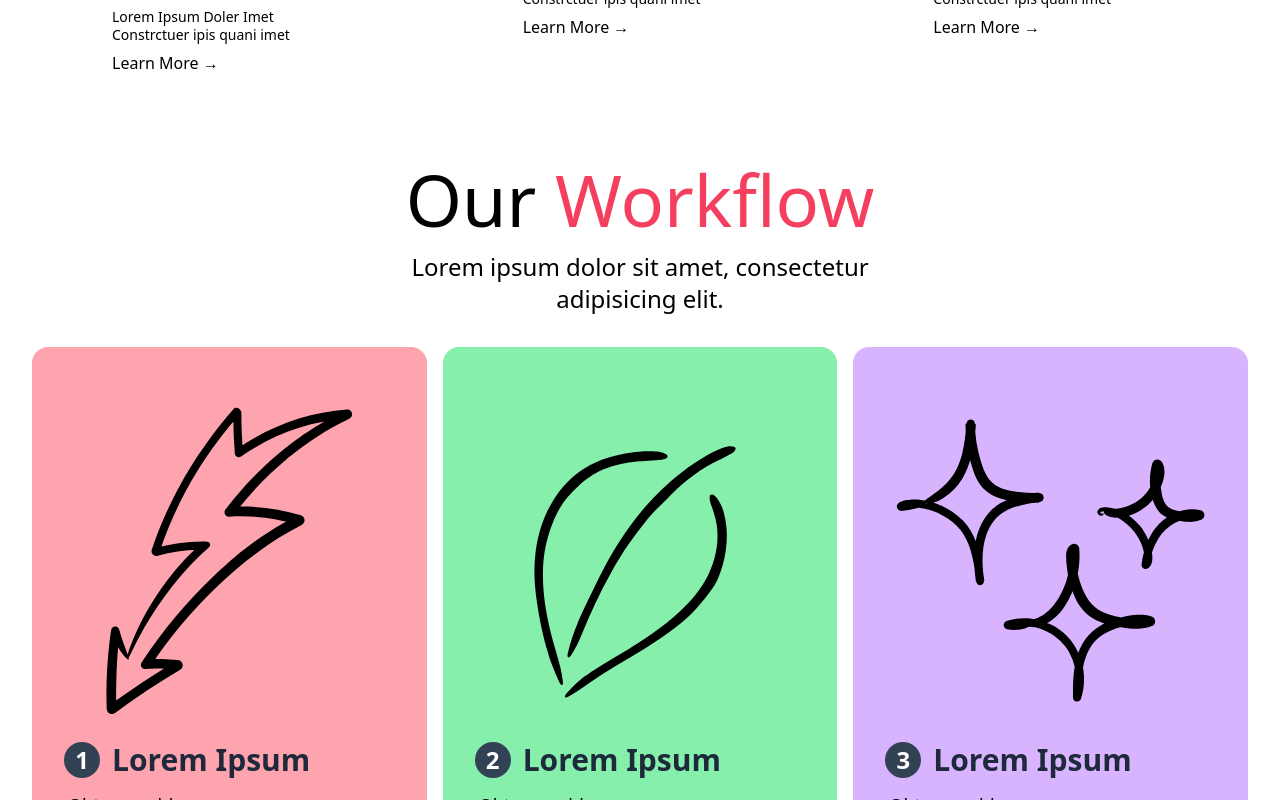
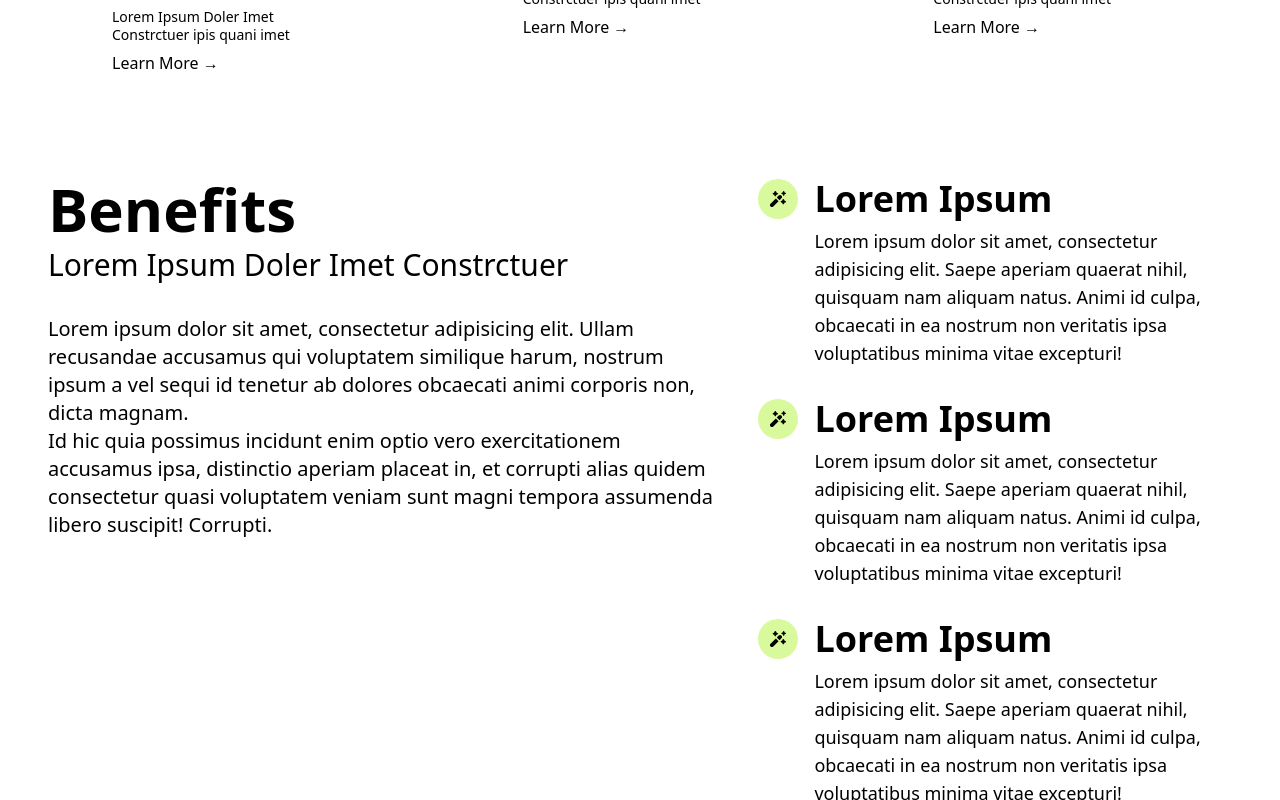
Before and after one commit to JuxtNorth/AgencySite, a React (Vite) app: page / in a window 1280 px wide. Shown: the part 3860-4660 px from the top of the page. Built offline with nearby package versions, Linux system fonts and the light colour scheme.

Commit message:
Add benefits section

```diff
--- a/src/components/ui/AsideCard.tsx
+++ b/src/components/ui/AsideCard.tsx
@@ -1,20 +1,21 @@
-import { FC } from 'react';
+import { FC, ReactNode } from 'react';
 
 export interface AsideCardProps {
-	image?: string;
-	className?: string;
+	children: ReactNode;
 	title: string;
+	description: string;
 }
 
 export const AsideCard: FC<AsideCardProps> = (props) => {
 	return (
-		<article
-			className={
-				'flex flex h-24 w-full items-center justify-evenly gap-4 rounded-2xl bg-rose-500 text-4xl font-semibold text-white ' +
-				props?.className
-			}
-		>
-			<h1>{props.title}</h1>
+		<article className="flex gap-4">
+			<div className="grid h-10 w-10 shrink-0 place-items-center rounded-full bg-lime-200">
+				{props.children}
+			</div>
+			<div>
+				<h1 className="mb-2 text-4xl font-bold">{props.title}</h1>
+				<p className="text-lg">{props.description}</p>
+			</div>
 		</article>
 	);
 };
--- a/src/components/ui/index.ts
+++ b/src/components/ui/index.ts
@@ -1,4 +1,4 @@
 export * from './Avatar';
-export * from './AsideCard';
 export * from './Accordion';
 export * from './SocialLink';
+export * from './AsideCard';
--- /dev/null
+++ b/src/constants/benefits.ts
@@ -0,0 +1,19 @@
+import { type AsideCardProps } from '@/components/ui';
+
+export const benefits: Omit<AsideCardProps, 'children'>[] = [
+	{
+		title: 'Lorem Ipsum',
+		description:
+			'Lorem ipsum dolor sit amet, consectetur adipisicing elit. Saepe aperiam quaerat nihil, quisquam nam aliquam natus. Animi id culpa, obcaecati in ea nostrum non veritatis ipsa voluptatibus minima vitae excepturi!'
+	},
+	{
+		title: 'Lorem Ipsum',
+		description:
+			'Lorem ipsum dolor sit amet, consectetur adipisicing elit. Saepe aperiam quaerat nihil, quisquam nam aliquam natus. Animi id culpa, obcaecati in ea nostrum non veritatis ipsa voluptatibus minima vitae excepturi!'
+	},
+	{
+		title: 'Lorem Ipsum',
+		description:
+			'Lorem ipsum dolor sit amet, consectetur adipisicing elit. Saepe aperiam quaerat nihil, quisquam nam aliquam natus. Animi id culpa, obcaecati in ea nostrum non veritatis ipsa voluptatibus minima vitae excepturi!'
+	}
+];
--- a/src/constants/index.ts
+++ b/src/constants/index.ts
@@ -1,3 +1,4 @@
 export * from './pricingPlans';
 export * from './services';
+export * from './benefits';
 export * from './FAQs';
--- a/src/pages/Home/Sections/Benefits.tsx
+++ b/src/pages/Home/Sections/Benefits.tsx
@@ -1,26 +1,40 @@
 import { FC } from 'react';
 import { AsideCard } from '@/components/ui';
+import { MagicIcon } from '@/icons';
+import { benefits } from '@/constants';
 
 export const Benefits: FC = () => {
 	return (
-		<section className="grid p-8 md:grid-cols-[60%_auto] md:gap-8">
-			<article className="mb-8 space-y-4 text-center md:text-left">
-				<h1 className="text-7xl font-bold">
-					Hi-Reach <span className="text-rose-500">Media</span>
-				</h1>
-				<h2 className="text-3xl font-semibold">
-					Lorem ipsum dolor sit amet, consectetur adipisicing elit.
-				</h2>
-				<p className="text-xl md:mr-8">
-					Lorem ipsum dolor sit amet, consectetur adipisicing elit. In nobis sed
-					nam repellendus maiores reiciendis earum voluptatibus.
+		<section className="grid space-y-16 p-12 md:grid-cols-[60%_40%] md:space-y-0">
+			<article className="pr-8">
+				<h1 className="mb-2 text-6xl font-bold">Benefits</h1>
+				<h2 className="text-3xl">Lorem Ipsum Doler Imet Constrctuer</h2>
+				<p className="mt-8 text-xl">
+					<div>
+						Lorem ipsum dolor sit amet, consectetur adipisicing elit. Ullam
+						recusandae accusamus qui voluptatem similique harum, nostrum ipsum a
+						vel sequi id tenetur ab dolores obcaecati animi corporis non, dicta
+						magnam.
+					</div>
+					<div>
+						Id hic quia possimus incidunt enim optio vero exercitationem
+						accusamus ipsa, distinctio aperiam placeat in, et corrupti alias
+						quidem consectetur quasi voluptatem veniam sunt magni tempora
+						assumenda libero suscipit! Corrupti.
+					</div>
 				</p>
 			</article>
-			<aside className="space-y-4">
-				<AsideCard title="Lorem Ipsum" className="bg-red-500" />
-				<AsideCard title="Lorem Ipsum" className="bg-blue-500" />
-				<AsideCard title="Lorem Ipsum" className="bg-purple-500" />
-			</aside>
+			<section className="space-y-8">
+				<AsideCard {...benefits[0]}>
+					<MagicIcon />
+				</AsideCard>
+				<AsideCard {...benefits[1]}>
+					<MagicIcon />
+				</AsideCard>
+				<AsideCard {...benefits[2]}>
+					<MagicIcon />
+				</AsideCard>
+			</section>
 		</section>
 	);
 };
--- a/src/pages/Home/index.tsx
+++ b/src/pages/Home/index.tsx
@@ -6,7 +6,7 @@ import {
 	Testimonials,
 	CaseStudies,
 	Services,
-	//	Benefits,
+	Benefits,
 	Workflow,
 	MembershipDetails,
 	Pricing,
@@ -26,7 +26,7 @@ export const Home: FC = () => {
 			<Testimonials />
 			<CaseStudies />
 			<Services />
-			{/*<Benefits />*/}
+			<Benefits />
 			<Workflow />
 			<MembershipDetails />
 			<Pricing />
```
